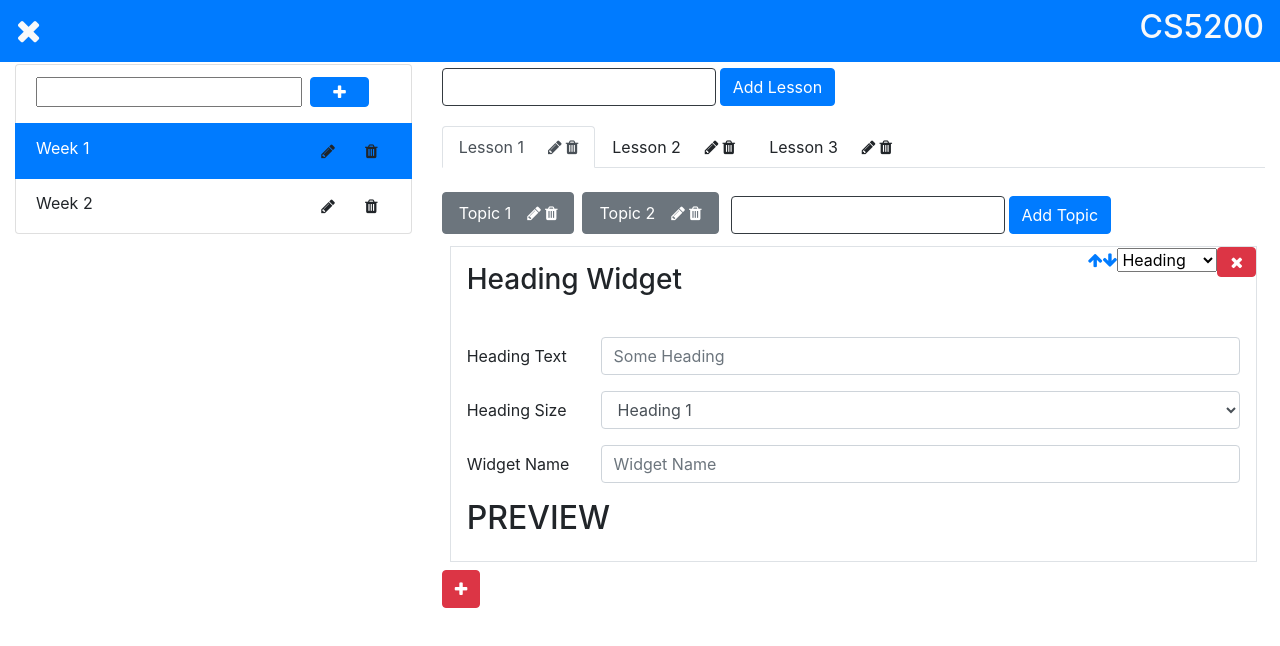
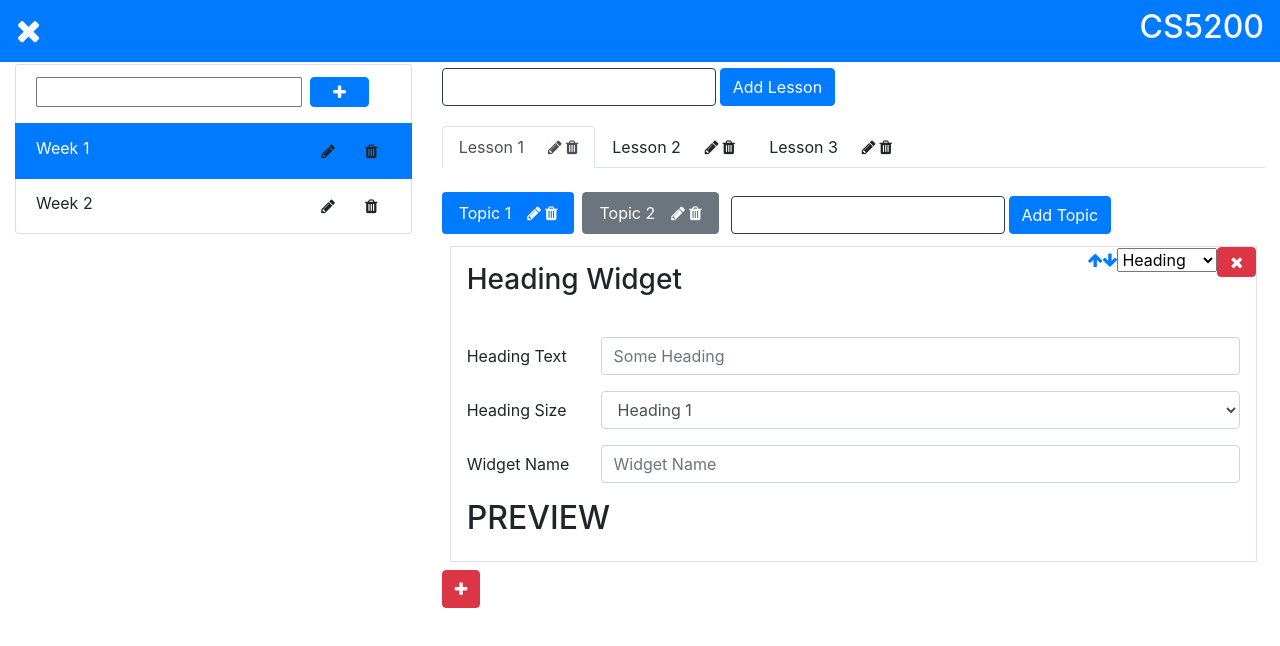
Before and after one commit to sougatadafader/whiteboard-fall-2018-sougata-dafader, a React (Create React App) app: page /course/123/edit in a window 1280 px wide. Shown: the top 646 px of the page. Built offline with nearby package versions, Linux system fonts and the light colour scheme.

Commit message:
fixed bugs

```diff
--- a/src/components/TopicPill.js
+++ b/src/components/TopicPill.js
@@ -1,8 +1,8 @@
 import React from 'react'
 
-const TopicPill = ({topic, selected,deleteTopic,editTopic}) =>
+const TopicPill = ({topic, selected,deleteTopic,editTopic, selectTopic}) =>
     <li className="nav-item mr-2">
-        <a className="nav-link btn btn-secondary" href="#">{topic.title}<span className="fa fa-pencil ml-3" onClick={() => editTopic(topic)}></span>
+        <a href="#" onClick={() => selectTopic(topic)} className={selected ? "nav-link btn active" : "nav-link btn btn-secondary"}>{topic.title}<span className="fa fa-pencil ml-3" onClick={() => editTopic(topic)}></span>
             <span className="fa fa-trash ml-1" onClick={() => deleteTopic(topic)}></span></a>
 
     </li>
--- a/src/components/TopicPills.js
+++ b/src/components/TopicPills.js
@@ -13,6 +13,7 @@ const TopicPills = ({topics, selectTopic, selectedTopic,deleteTopic,editTopic,ad
                     deleteTopic={deleteTopic}
                     editTopic={editTopic}
                     topic={topic}
+                    selectTopic = {selectTopic}
                     key={index}/>
             )
         }
--- a/src/containers/CourseEditor.js
+++ b/src/containers/CourseEditor.js
@@ -237,6 +237,15 @@ export default class CourseEditor extends Component {
         )
         document.getElementById('topic-add-btn').innerHTML = 'Update Topic'
     }
+    selectTopic =(topic) =>
+    {
+        this.setState(
+            {
+                selectedTopic:topic
+            }
+        )
+
+    }
     deleteTopic = (topic) =>
     {
         let course = this.state.course
@@ -377,6 +386,7 @@ export default class CourseEditor extends Component {
                             topics={this.state.selectedLesson.topics}
                             editTopic={this.editTopic}
                             addTopic = {this.addTopic}
+                            selectTopic = {this.selectTopic}
                         />
                     </div>
                 </div>
--- a/src/services/CourseService.js
+++ b/src/services/CourseService.js
@@ -174,6 +174,12 @@ export default class CourseService {
             course => course.id === courseId
         )
 
+    updateCourse = (courseId , course) => {
+        courses = courses.filter(
+            course => course.id === courseId
+        )
+        courses = course
+    }
 
     deleteCourse = courseId =>
         courses = courses.filter(
```
